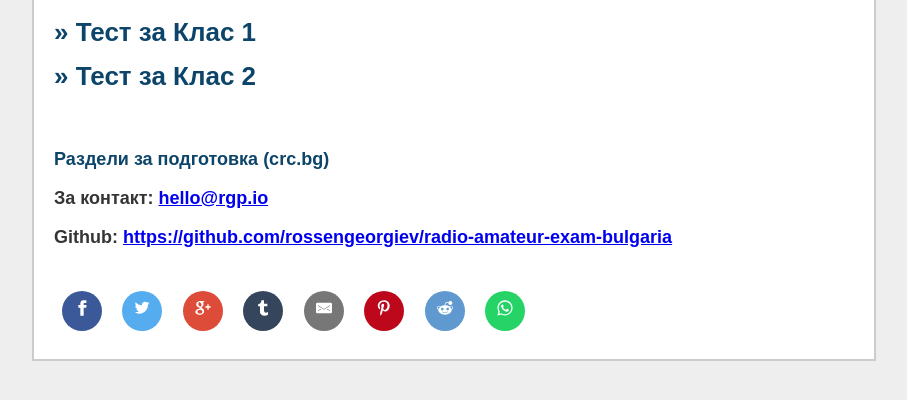
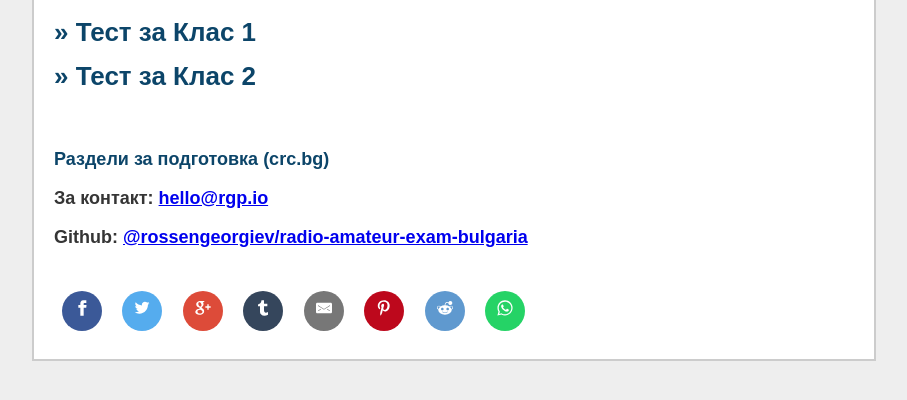
Before and after one commit to rossengeorgiev/radio-amateur-exam-bulgaria, a plain HTML site: page index.html in a window 1280 px wide. Shown: the whole page, without its empty margins (186-1093 px from the left). Drawn offline with Linux system fonts and the light colour scheme.

Commit message:
fix github link

```diff
--- a/index.html
+++ b/index.html
@@ -17,7 +17,7 @@
         <br/>
 		<h3 class="quizName"><a class="link" target="_blank" href="http://www.crc.bg/section.php?id=363&lang=bg">Раздели за подготовка (crc.bg)</a></h1>
         <h3 class="quizName">За контакт: <a href="mailto:hello@rgp.io">hello@rgp.io</a></h3>
-        <h3 class="quizName">Github: <a href="@rossengeorgiev/radio-amateur-exam-bulgaria">https://github.com/rossengeorgiev/radio-amateur-exam-bulgaria</a></h3>
+        <h3 class="quizName">Github: <a href="https://github.com/rossengeorgiev/radio-amateur-exam-bulgaria">@rossengeorgiev/radio-amateur-exam-bulgaria</a></h3>
         <br/>
 <!-- Sharingbutton Facebook -->
 <a class="resp-sharing-button__link" href="https://facebook.com/sharer/sharer.php?u=http%3A%2F%2Frgp.io%2Fradio-amateur-exam-bulgaria%2F%20" target="_blank" aria-label="">
```
